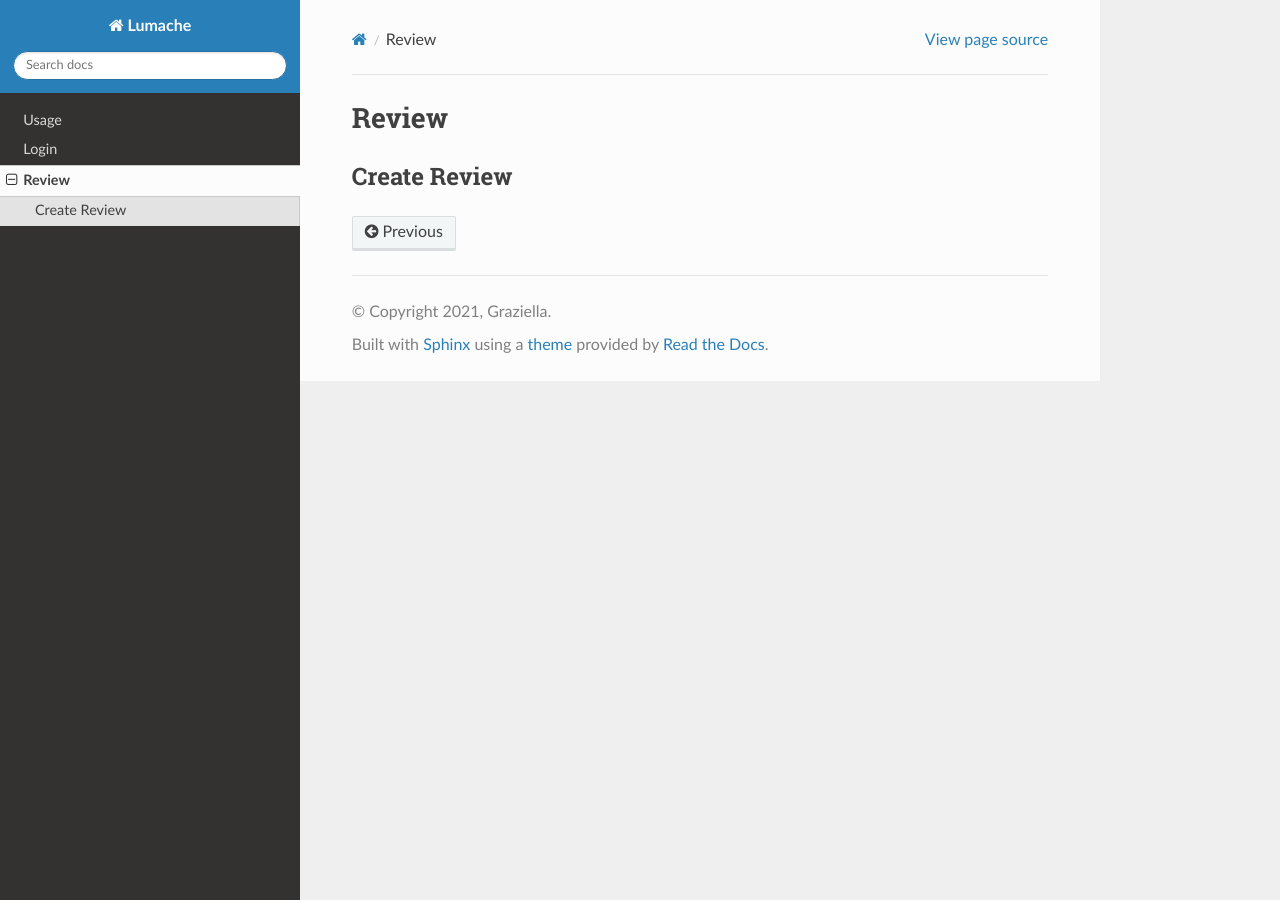
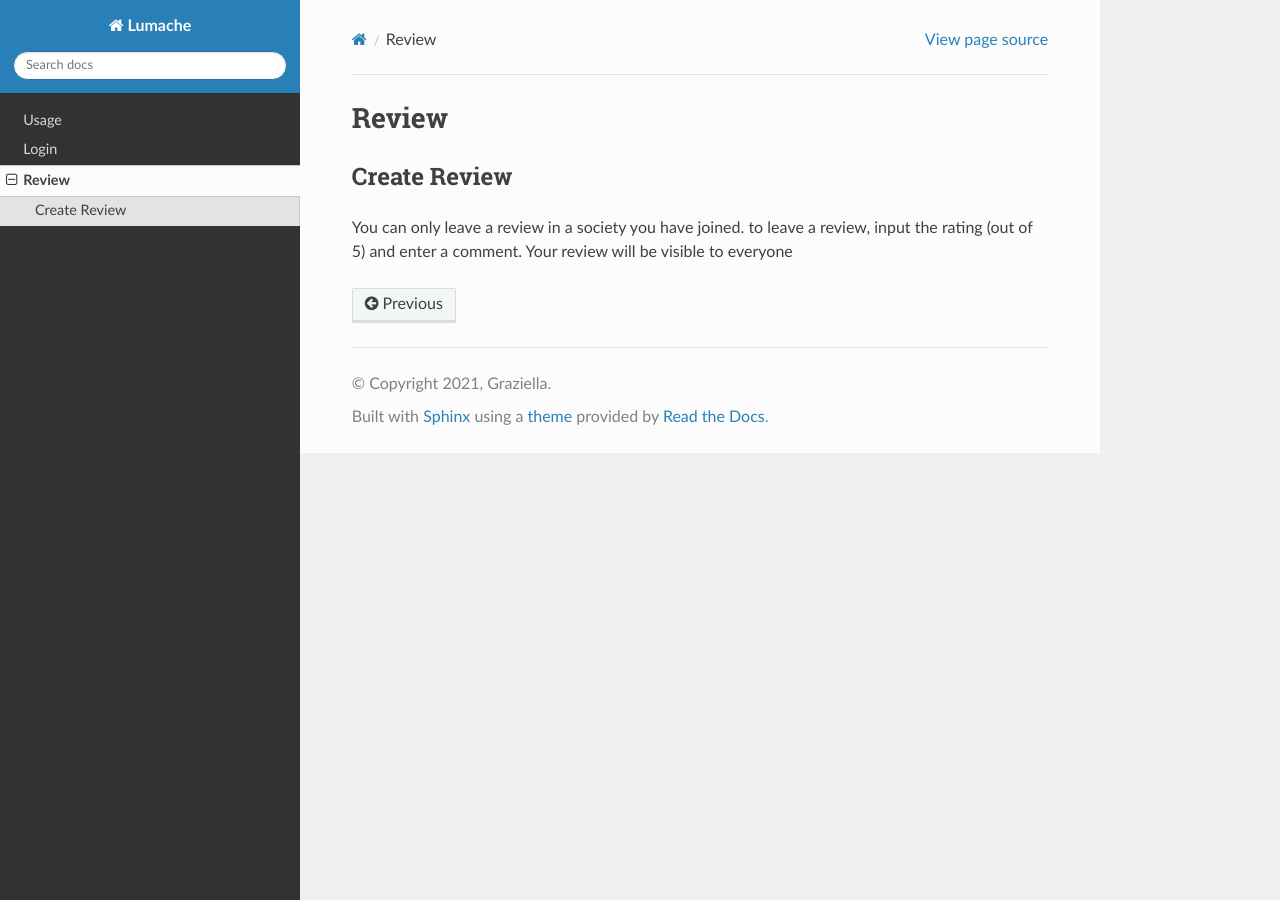
Before and after one commit to alcajuice/Unify-RTD, a Sphinx documentation site: the page built from docs/source/review.rst, in a window 1280 px wide. Built offline with Sphinx 7.4.7 and the Read the Docs theme 3.1.0, drawn with Linux system fonts in a browser that asks for light colours.

Commit message:
Update review instructions in documentation
Clarified conditions for leaving a review.

```diff
--- a/docs/source/review.rst
+++ b/docs/source/review.rst
@@ -3,3 +3,6 @@ Review
 
 Create Review
 ---------------
+
+You can only leave a review in a society you have joined. to leave a review, input the rating (out of 5) and enter a comment. Your review
+will be visible to everyone
```
